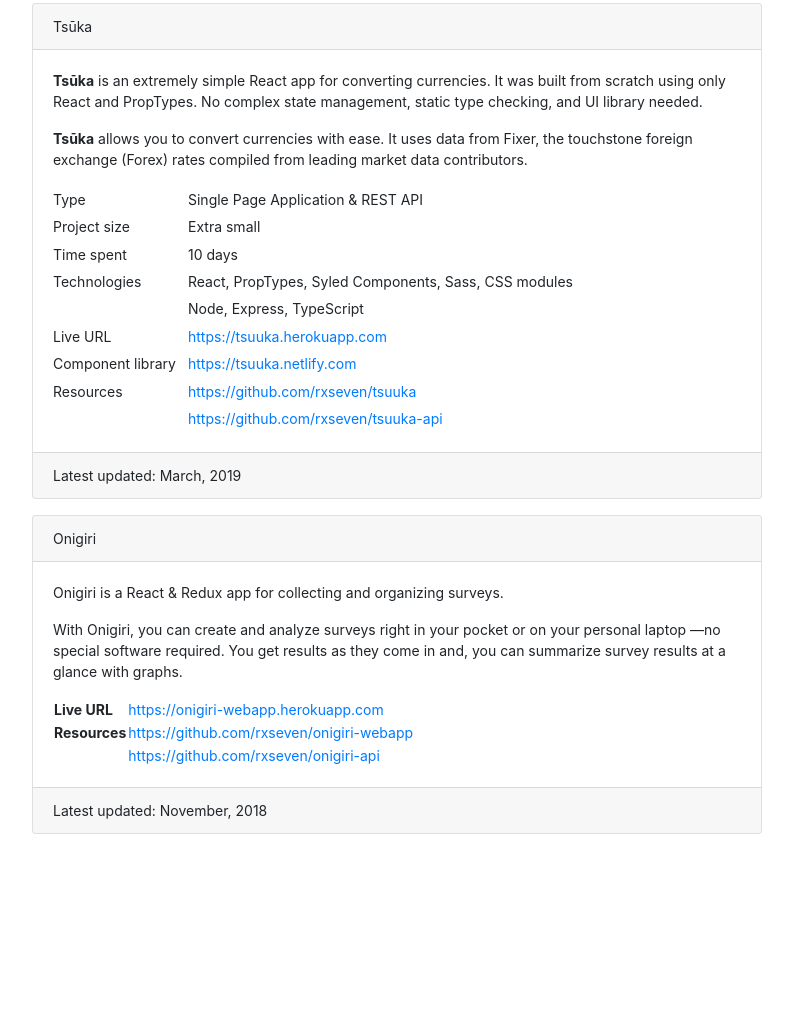
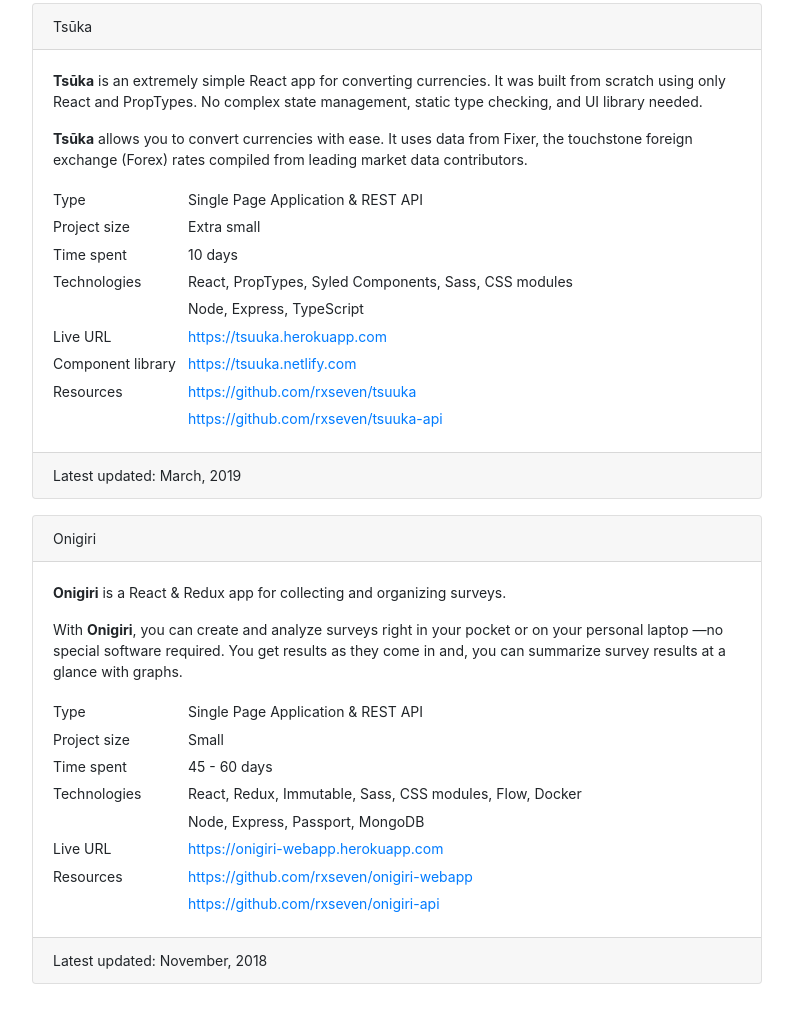
Before and after one commit to rxseven/rxseven.github.io, a plain HTML site: page index.html in a window 1280 px wide. Shown: the part 827-1847 px from the top of the page, without its empty margins (243-1036 px from the left). Before the commit the page ends 1681 px from the top, so only its background shows below. Drawn offline with nearby package versions, Linux system fonts and the light colour scheme.

Commit message:
Refactor table & update contents in Onigiri project

```diff
--- a/index.html
+++ b/index.html
@@ -240,23 +240,44 @@
               </div>
               <div class="card-footer">Latest updated: March, 2019</div>
             </div>
-            <div class="card">
+            <div class="card mb-3">
               <div class="card-header">Onigiri</div>
               <div class="card-body">
                 <p class="card-text">
-                  Onigiri is a React & Redux app for collecting and organizing
-                  surveys.
+                  <strong>Onigiri</strong> is a React & Redux app for collecting
+                  and organizing surveys.
                 </p>
                 <p class="card-text">
-                  With Onigiri, you can create and analyze surveys right in your
-                  pocket or on your personal laptop —no special software
-                  required. You get results as they come in and, you can
-                  summarize survey results at a glance with graphs.
+                  With <strong>Onigiri</strong>, you can create and analyze
+                  surveys right in your pocket or on your personal laptop —no
+                  special software required. You get results as they come in
+                  and, you can summarize survey results at a glance with graphs.
                 </p>
-                <table>
+                <table class="table table-list table-borderless table-end">
                   <tbody>
                     <tr>
-                      <th>Live URL</th>
+                      <th scope="col">Type</th>
+                      <td>Single Page Application & REST API</td>
+                    </tr>
+                    <tr>
+                      <th scope="col">Project size</th>
+                      <td>Small</td>
+                    </tr>
+                    <tr>
+                      <th scope="col">Time spent</th>
+                      <td>45 - 60 days</td>
+                    </tr>
+                    <tr class="rowspan">
+                      <th rowspan="2" scope="col">Technologies</th>
+                      <td>
+                        React, Redux, Immutable, Sass, CSS modules, Flow, Docker
+                      </td>
+                    </tr>
+                    <tr>
+                      <td>Node, Express, Passport, MongoDB</td>
+                    </tr>
+                    <tr>
+                      <th scope="col">Live URL</th>
                       <td>
                         <a
                           href="https://onigiri-webapp.herokuapp.com"
@@ -266,8 +287,8 @@
                         >
                       </td>
                     </tr>
-                    <tr>
-                      <th>Resources</th>
+                    <tr class="rowspan">
+                      <th rowspan="2" scope="col">Resources</th>
                       <td>
                         <a
                           href="https://github.com/rxseven/onigiri-webapp"
@@ -278,7 +299,6 @@
                       </td>
                     </tr>
                     <tr>
-                      <th>&nbsp;</th>
                       <td>
                         <a
                           href="https://github.com/rxseven/onigiri-api"
```
